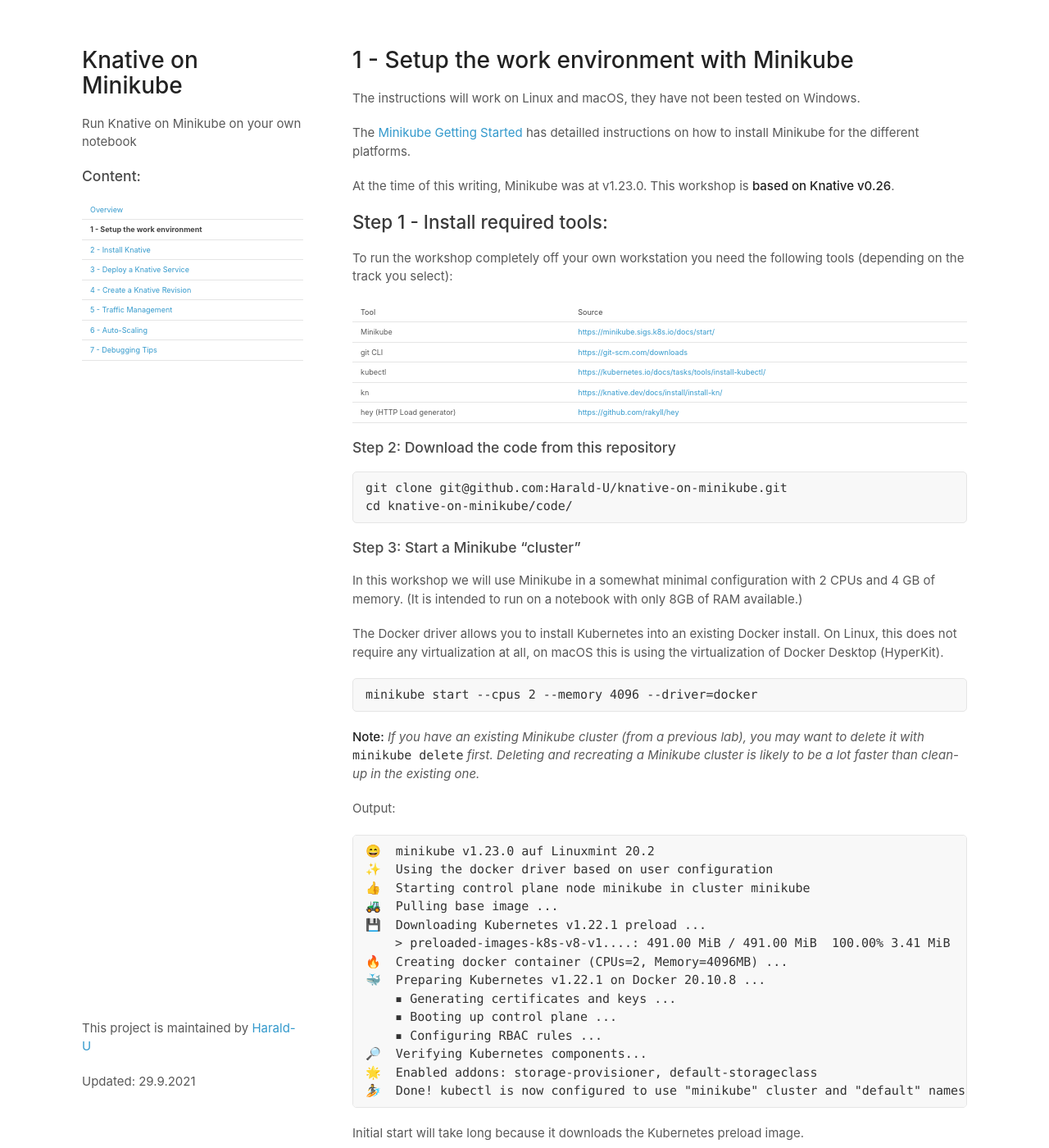
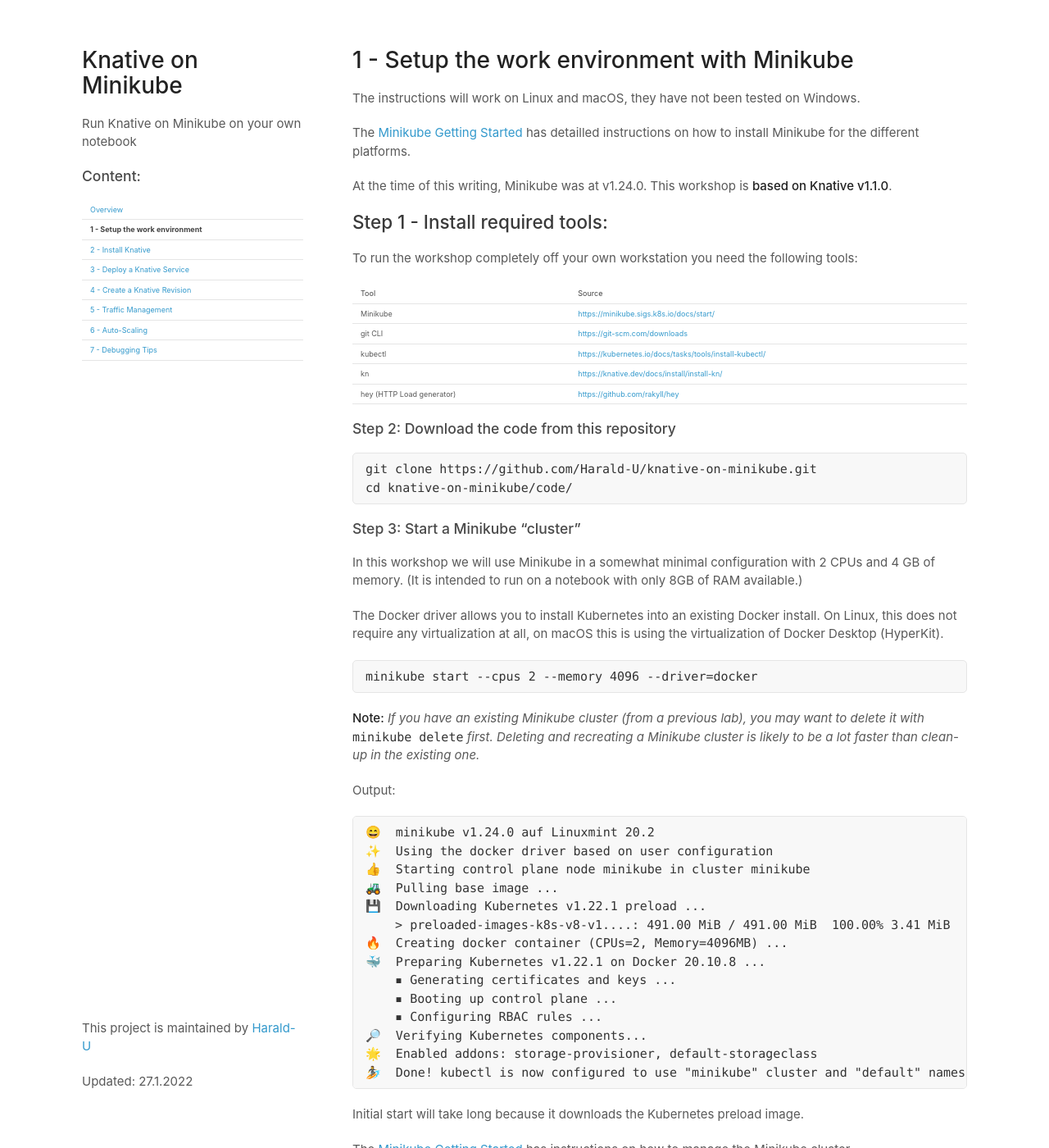
Before and after one commit to Harald-U/knative-on-minikube, a Jekyll site: the page built from workshop/1-Prereqs.md, in a window 1280 px wide and 1400 px high. Shown: the whole window at 82% size. Built offline with Jekyll 4.4.1, drawn with Linux system fonts in a browser that asks for light colours.

Commit message:
update to Knative 1.1.0

````diff
--- a/_config.yml
+++ b/_config.yml
@@ -1,7 +1,7 @@
 theme: jekyll-theme-minimal
 title: Knative on Minikube
 description: Run Knative on Minikube on your own notebook
-updated: 29.9.2021
+updated: 27.1.2022
 show_downloads: False
 logo: /images/knative-logo.png
 navigation:
--- a/workshop/1-Prereqs.md
+++ b/workshop/1-Prereqs.md
@@ -9,11 +9,11 @@ The instructions will work on Linux and macOS, they have not been tested on Wind
 
 The [Minikube Getting Started](https://minikube.sigs.k8s.io/docs/start/) has detailled instructions on how to install Minikube for the different platforms.
 
-At the time of this writing, Minikube was at v1.23.0. This workshop is **based on Knative v0.26**.
+At the time of this writing, Minikube was at v1.24.0. This workshop is **based on Knative v1.1.0**.
 
 ## Step 1 - Install required tools:
 
-To run the workshop completely off your own workstation you need the following tools (depending on the track you select):
+To run the workshop completely off your own workstation you need the following tools:
 
 Tool  |Source
 ----------------|----
@@ -26,7 +26,7 @@ hey (HTTP Load generator)|[https://github.com/rakyll/hey](https://github.com/rak
 ### Step 2: Download the code from this repository
 
 ```
-git clone git@github.com:Harald-U/knative-on-minikube.git
+git clone https://github.com/Harald-U/knative-on-minikube.git
 cd knative-on-minikube/code/
 ```
 
@@ -46,7 +46,7 @@ minikube start --cpus 2 --memory 4096 --driver=docker
 Output:
 
 ```
-😄  minikube v1.23.0 auf Linuxmint 20.2
+😄  minikube v1.24.0 auf Linuxmint 20.2
 ✨  Using the docker driver based on user configuration
 👍  Starting control plane node minikube in cluster minikube
 🚜  Pulling base image ...
````
Also changed, not shown: workshop/2-InstallKnative.md (+8 -6 lines), 2 other files.
